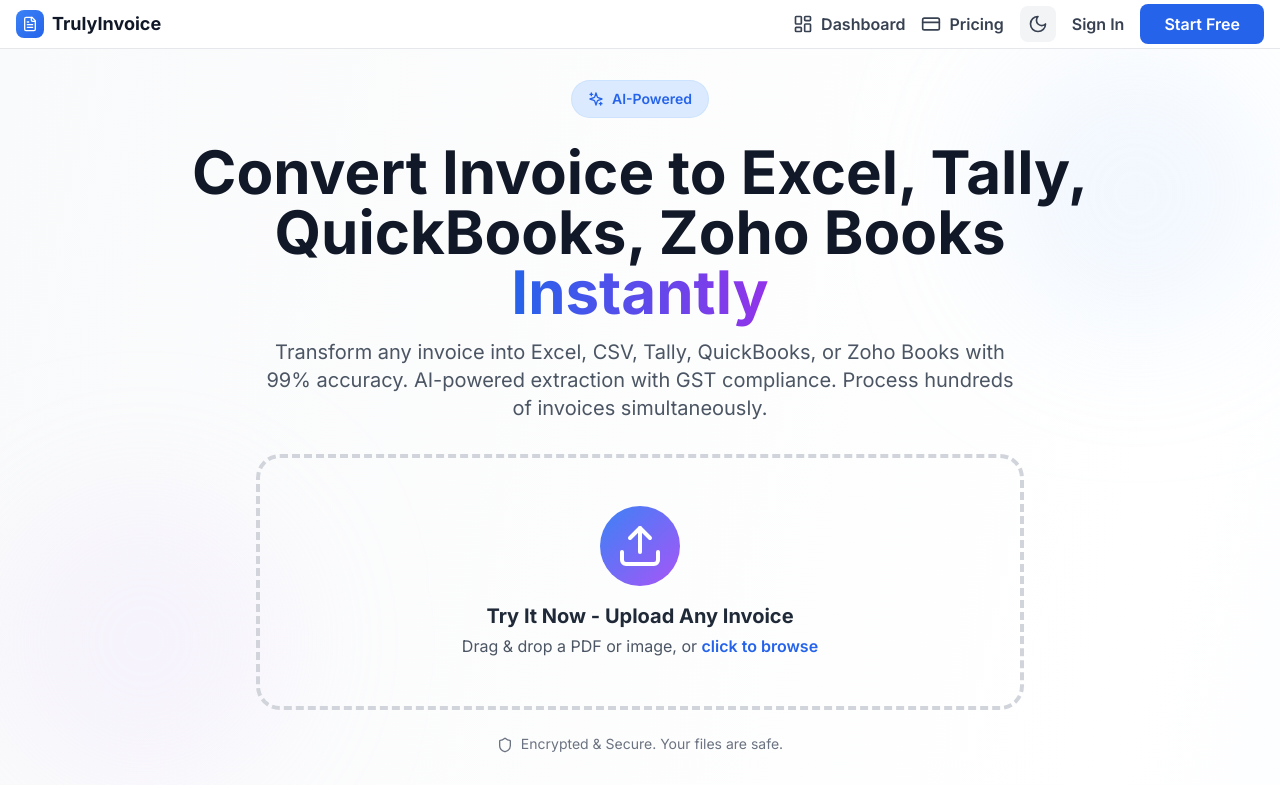
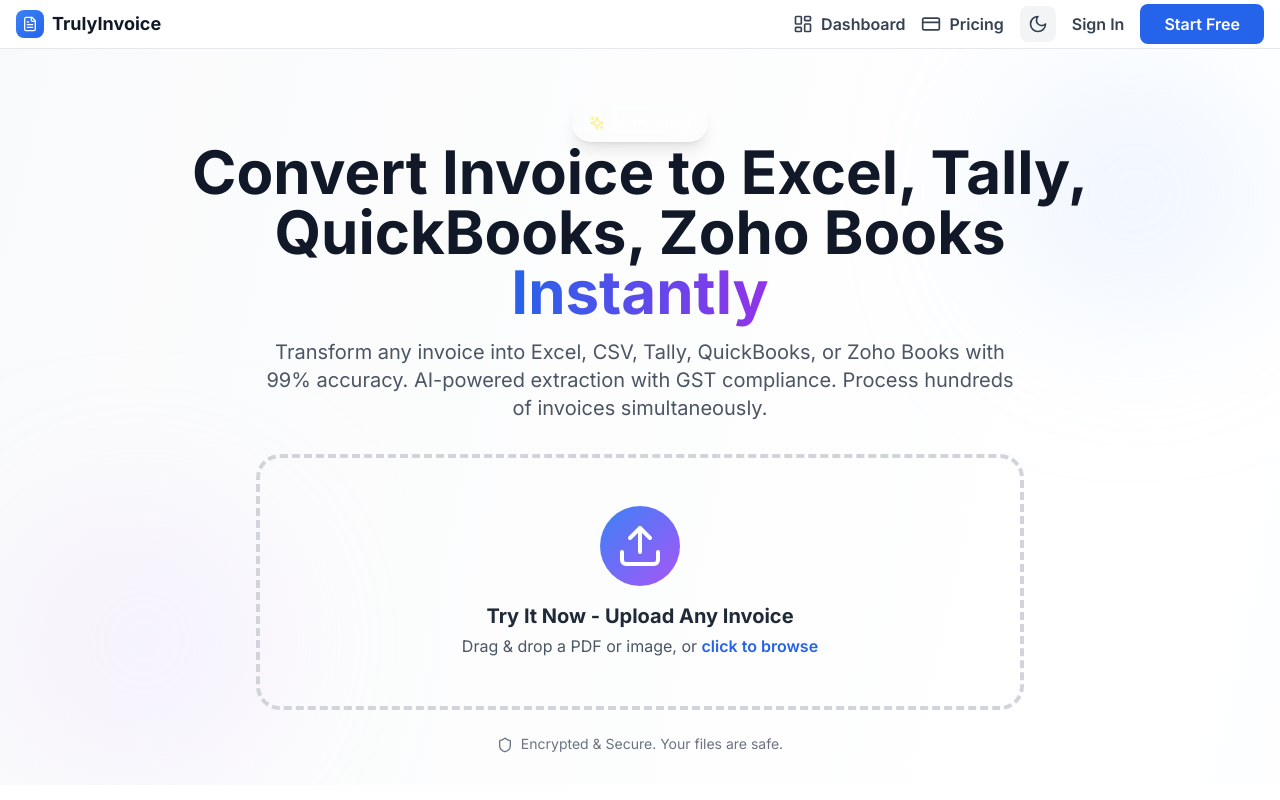
Before and after one commit to gamearcade199-prog/trulyinvoice.xyz, a Next.js app in the folder frontend/: page / in a window 1280 px wide. Shown: the top 800 px of the page. Built offline with nearby package versions, Linux system fonts and the light colour scheme; no server answers.

Commit message:
final v3

```diff
--- a/frontend/src/components/HomePage.tsx
+++ b/frontend/src/components/HomePage.tsx
@@ -331,9 +331,11 @@
         <div className="container mx-auto px-4 sm:px-6 lg:px-8 relative z-10 w-full">
           <div className="max-w-4xl mx-auto text-center">
             {/* AI Badge */}
-            <div className="inline-flex items-center gap-2 bg-blue-100 dark:bg-blue-900/30 text-blue-600 dark:text-blue-400 px-4 py-2 rounded-full text-sm font-semibold mb-6 backdrop-blur-sm border border-blue-200/50 dark:border-blue-800/50">
-              <Sparkles className="w-4 h-4" />
-              AI-Powered
+            <div className="mt-6 flex justify-center">
+              <div className="inline-flex items-center gap-2 bg-white/5 backdrop-blur-md text-white/95 px-4 py-2 rounded-full text-sm font-medium shadow-lg border border-white/10 hover:bg-white/10 transition-all duration-300">
+                <Sparkles className="w-4 h-4 text-yellow-200" />
+                AI-Powered
+              </div>
             </div>
 
             <h1 className="text-4xl sm:text-5xl md:text-6xl font-bold text-gray-900 dark:text-gray-50 mb-4 leading-tight">
```
